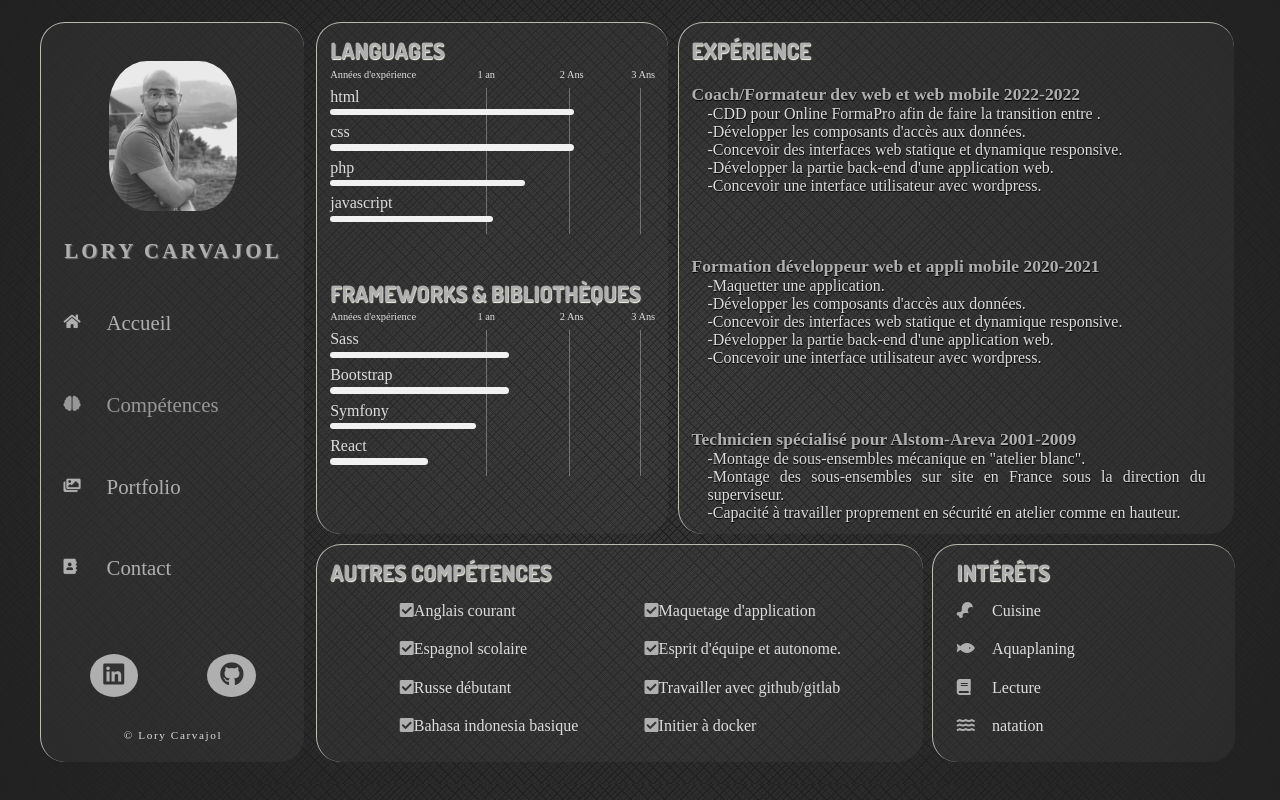
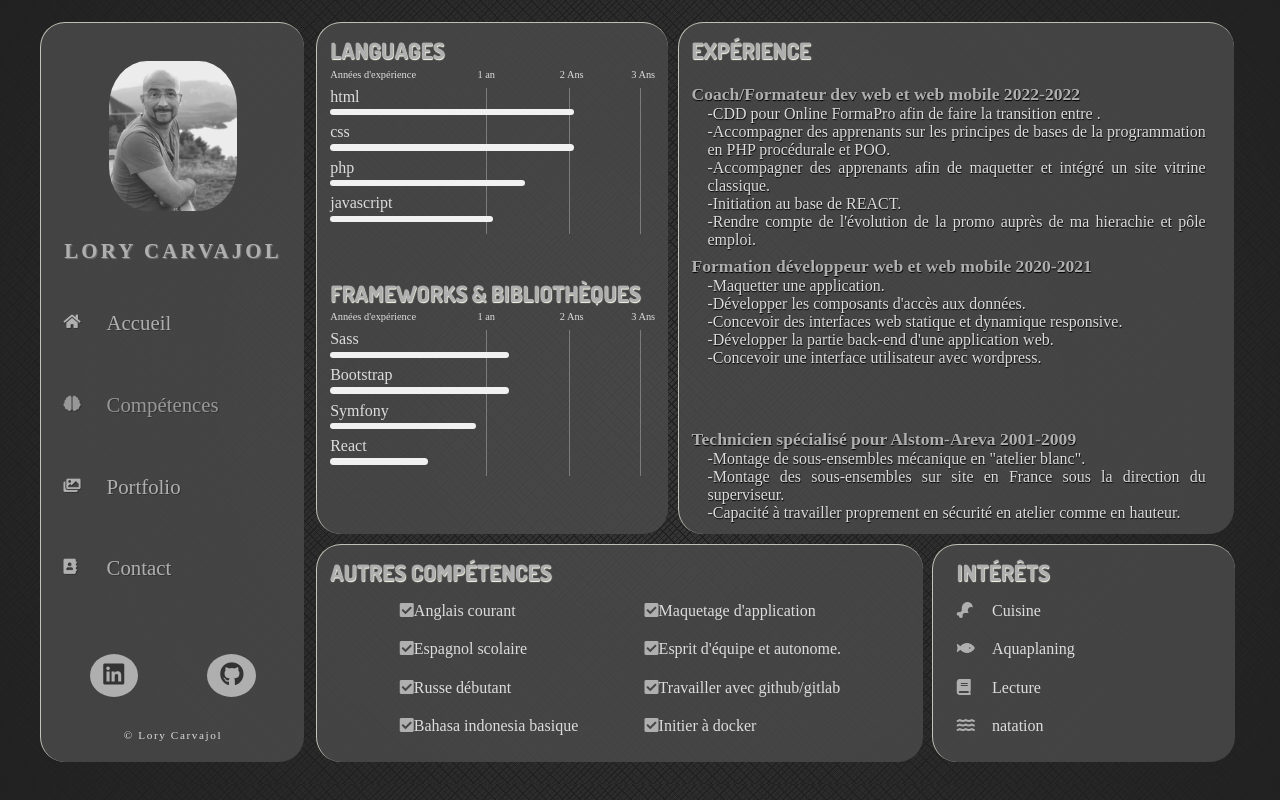
Before and after one commit to maclory73/cv-modern, a React (Create React App) app: page /competences in a window 1280 px wide. Built offline with nearby package versions, Linux system fonts and the light colour scheme; a web font is replaced by a local one.

Commit message:
reload sass

```diff
--- a/src/components/Knowledges/Experiences.js
+++ b/src/components/Knowledges/Experiences.js
@@ -11,20 +11,21 @@ const Experiences = () => {
                 -CDD pour Online FormaPro afin de faire la transition entre .
                </p>
                <p>
-                   -Développer les composants d'accès aux données.
+                   -Accompagner des apprenants sur les principes de bases de la programmation en PHP procédurale et POO.
                 </p>
                 <p>
-                   -Concevoir des interfaces web statique et dynamique responsive.
+                   -Accompagner des apprenants afin de maquetter et intégré un site vitrine classique.
                    </p>
                    <p>
-                   -Développer la partie back-end d'une application web.
+                   -Initiation au base de REACT.
                    </p>
                    <p>
-                   -Concevoir une interface utilisateur avec wordpress.
+                   -Rendre compte de l'évolution de la promo auprès de ma hierachie et pôle emploi.
                </p>
+
            </div>
            <div className="exp-2">
-           <h4>Formation développeur web et appli mobile 2020-2021</h4>
+           <h4>Formation développeur web et web mobile 2020-2021</h4>
 
                <p>
                 -Maquetter une application.
--- a/src/css/styles.css
+++ b/src/css/styles.css
@@ -78,7 +78,7 @@ a:visited {
   grid-area: 1;
   width: 100%;
   position: relative;
-  background: #4b4b4b3d;
+  background: #4b4b4bd1;
   height: 340px;
   opacity: 80%;
 }
@@ -132,7 +132,7 @@ a:visited {
   content: '';
   height: 1px;
   width: 50%;
-  background: #4b4b4b3d;
+  background: #4b4b4bd1;
   position: absolute;
   bottom: -25px;
   left: 50%;
@@ -403,7 +403,7 @@ body {
 
 .knowledges .knowledgesContent .languagesFrameworks, .knowledges .knowledgesContent .experience, .knowledges .knowledgesContent .otherSkills, .knowledges .knowledgesContent .hobbies {
   margin: 6px;
-  background: #4b4b4b3d;
+  background: #4b4b4bd1;
   border-top: 0.1px solid rgba(255, 255, 240, 0.664);
   border-left: 0.1px solid rgba(255, 255, 240, 0.685);
   padding: .8rem;
@@ -738,7 +738,7 @@ body {
   width: 98.68%;
   padding: 1rem 2rem;
   margin: 6px 6px;
-  background: #4b4b4b3d;
+  background: #4b4b4bd1;
   -webkit-user-select: none;
      -moz-user-select: none;
       -ms-user-select: none;
@@ -876,7 +876,7 @@ body {
   font-size: 1.4rem;
   padding: 0 .35rem;
   color: #afafaf;
-  text-shadow: 0 0px 1px #4b4b4b3d;
+  text-shadow: 0 0px 1px #4b4b4bd1;
 }
 
 .portfolio .projects h3 {
@@ -957,7 +957,7 @@ body {
   left: 0;
   bottom: 0;
   right: 0;
-  background: rgba(0, 0, 0, 0.507);
+  background: rgba(0, 0, 0, 0.163);
   -webkit-animation: popup .3s ease forwards;
           animation: popup .3s ease forwards;
   -webkit-transform-origin: center;
@@ -970,7 +970,7 @@ body {
   width: 600px;
   margin: 0 auto;
   color: #afafaf;
-  background: #4b4b4b3d;
+  background: #4b4b4bd1;
   border-radius: 25px;
   padding: 2rem;
   -webkit-box-shadow: 0 10px 10px #333;
@@ -1013,7 +1013,7 @@ body {
 
 .portfolio .projects .showInfos .button {
   cursor: pointer;
-  color: #4b4b4b3d;
+  color: #4b4b4bd1;
   background: #afafaf;
   border-radius: 25px;
   padding: 1rem;
@@ -1104,7 +1104,7 @@ body {
   margin-top: 6px;
   margin-bottom: 6px;
   color: #ddd;
-  background: #4b4b4b3d;
+  background: #4b4b4bd1;
   font-family: "Nova Round", cursive;
   min-height: 80vh;
   min-width: 264px;
@@ -1224,7 +1224,7 @@ body {
 .sidebar .socialNetwork ul li {
   font-size: 1.5rem;
   background: #afafaf;
-  color: #4b4b4b3d;
+  color: #4b4b4bd1;
   border-radius: 50%;
   padding: .5rem 0.8rem;
   -webkit-transition: .3s;
@@ -1233,7 +1233,7 @@ body {
 }
 
 .sidebar .socialNetwork ul li a:visited {
-  color: #4b4b4b3d;
+  color: #4b4b4bd1;
 }
 
 .sidebar .socialNetwork ul li:nth-child(1) {
--- a/src/data/portfolioData.js
+++ b/src/data/portfolioData.js
@@ -53,4 +53,13 @@ export const portfolioData = [
     info: 'Premier projet de groupe dans le cadre de ma formation. Développement d\'un site de réservation de gîtes, première introduction à la programmation orienté objet POO. Avec gestion des disponibilité et réservation.',
     picture: './media/project6.pnG'
   },
+  {
+    id: 7,
+    name: 'Portfolio 2022',
+    languages: ['React', 'php', 'css'],
+    languagesIcons: ['fab fa-css3-alt','fab fa-react','fab fa-php'],
+    source: 'https://github.com/lorycarvajol/portfolio2022',
+    info: 'Portfolio 2022 sur une base d\'api rest PHP pour la partie admin et  React.js pour la partie front.',
+    picture: './media/project7.pnG'
+  }
 ]
--- a/src/styles/_settings.scss
+++ b/src/styles/_settings.scss
@@ -5,7 +5,7 @@ $font-1: 'Nova Round', cursive;
 $font-2: 'Dosis', sans-serif;
 $font-3: 'Josefin Sans', serif;
 
-$color-1: #4b4b4b3d;
+$color-1: #4b4b4bd1;
 $color-2: rgba(44, 44, 44, 0.589);
 $color-3: rgb(241, 241, 241);
 $color-4: rgb(151, 151, 151);
--- a/src/styles/pages/_portfolio.scss
+++ b/src/styles/pages/_portfolio.scss
@@ -157,7 +157,7 @@
         left: 0;
         bottom: 0;
         right: 0;
-        background: rgba(0, 0, 0, 0.507);
+        background: rgba(0, 0, 0, 0.163);
         animation: popup .3s ease forwards ;
         transform-origin: center;
 
```
Also changed, not shown: public/media/project7.png (added), src/css/styles.min.css. Lines whose indentation alone changed are shown as unchanged.
